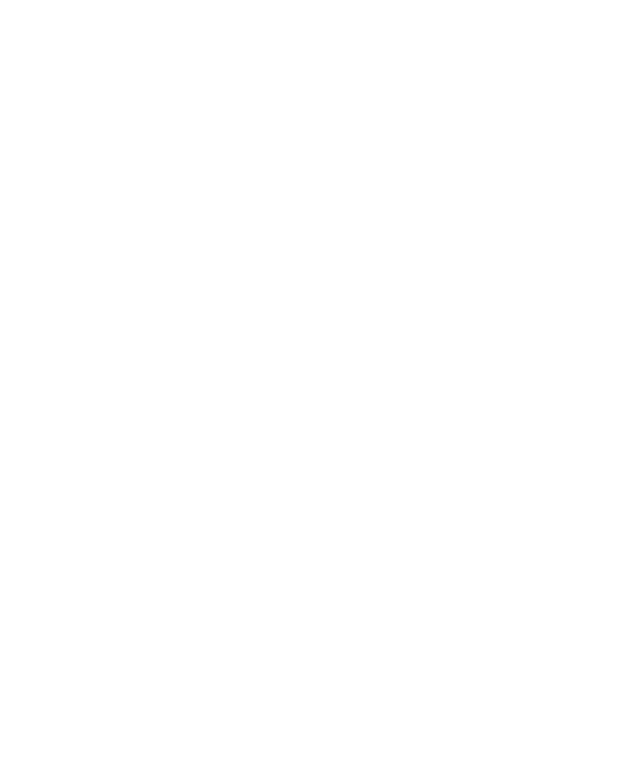
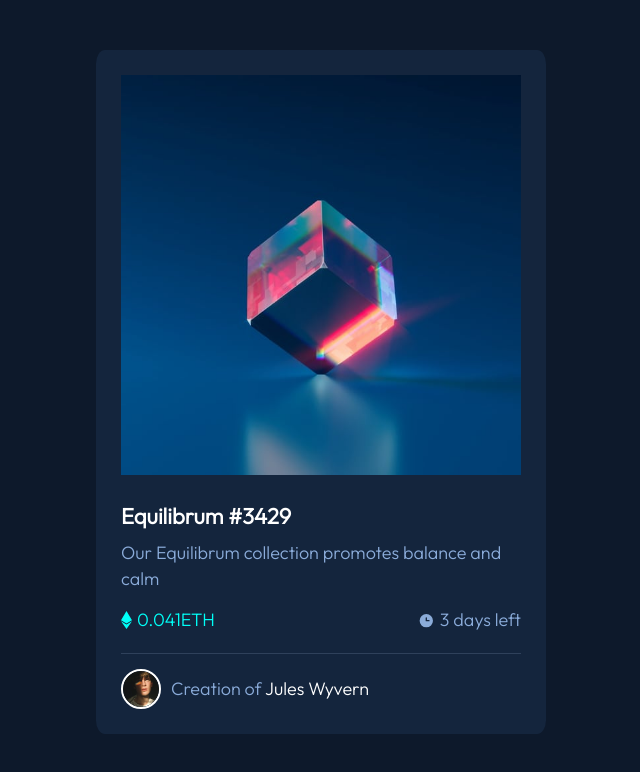
Before and after one commit to louiscollard/NFT_card_component, a plain HTML site: page index.html in a window 1280 px wide. Shown: the whole page, without its empty margins (319-959 px from the left). Drawn offline with Linux system fonts and the light colour scheme.

Commit message:
Finish NFT card component

```diff
--- a/index.html
+++ b/index.html
@@ -4,7 +4,31 @@
 		<meta charset="UTF-8" />
 		<meta http-equiv="X-UA-Compatible" content="IE=edge" />
 		<meta name="viewport" content="width=device-width, initial-scale=1.0" />
-		<title>NFT Card component</title>
+		<title>NFT Card</title>
+		<link rel="stylesheet" href="./style.css" />
 	</head>
-	<body></body>
+	<body>
+		<div class="card">
+			<img class="nft-card" src="./images/image-equilibrium.jpg" alt="Nft image" />
+			<div class="img-overlay">
+				<img src="./images/icon-view.svg" alt="Eye icon" />
+			</div>
+			<h2>Equilibrum #3429</h2>
+			<p>Our Equilibrum collection promotes balance and calm</p>
+			<div class="container">
+				<div class="price">
+					<img src="./images/icon-ethereum.svg" alt="Eth icon" />
+					<div class="">0.041ETH</div>
+				</div>
+				<div class="time">
+					<img src="./images/icon-clock.svg" alt="Clock icon" />
+					<div>3 days left</div>
+				</div>
+			</div>
+			<div class="creator">
+				<img src="./images/image-avatar.png" />
+				<div>Creation of <span>Jules Wyvern</span></div>
+			</div>
+		</div>
+	</body>
 </html>
--- a/style.css
+++ b/style.css
@@ -0,0 +1,117 @@
+@import url("https://fonts.googleapis.com/css2?family=Outfit:wght@300&display=swap");
+
+:root {
+	/* Primary */
+	--soft-blue: hsl(215, 51%, 70%);
+	--cyan: hsl(178, 100%, 50%);
+	/* Neutral */
+	--main-bg: hsl(217, 54%, 11%);
+	--card-bg: hsl(216, 50%, 16%);
+	--line: hsl(215, 32%, 27%);
+	--white: hsl(0, 0%, 100%);
+}
+
+body {
+	font-family: "Outfit", sans-serif;
+	font-size: 18px;
+	background-color: var(--main-bg);
+}
+
+* {
+	margin: 0;
+	padding: 0;
+	box-sizing: border-box;
+}
+
+.card {
+	position: relative;
+	width: 450px;
+	background-color: var(--card-bg);
+	color: var(--soft-blue);
+	padding: 25px 25px;
+	border-radius: 2%;
+	font-weight: 300;
+	line-height: 26px;
+	margin: 50px auto;
+}
+
+.card h2 {
+	font-weight: 600;
+	color: var(--white);
+	font-size: 22px;
+	line-height: 28px;
+	margin: 20px 0 10px 0;
+}
+
+.card h2:hover {
+	color: var(--cyan);
+}
+
+.nft-card {
+	width: 100%;
+}
+
+.container {
+	display: flex;
+	align-items: center;
+	justify-content: space-between;
+	font-weight: 400;
+	margin: 15px 0px;
+	border-bottom: 1px solid var(--line);
+	padding-bottom: 20px;
+}
+
+.time,
+.price {
+	display: flex;
+	align-items: center;
+}
+
+.time img,
+.price img {
+	margin-right: 5px;
+}
+
+.price:first-child {
+	color: var(--cyan);
+}
+
+.img-overlay {
+	background-color: var(--cyan);
+	position: absolute;
+	height: 400px;
+	width: 400px;
+	top: 25px;
+	left: 25px;
+	border-radius: 2px;
+	opacity: 0;
+	display: flex;
+	justify-content: center;
+	align-items: center;
+}
+
+.img-overlay:hover {
+	opacity: 0.6;
+	transition: 1s;
+}
+
+.creator {
+	display: flex;
+	align-items: center;
+}
+
+.creator img {
+	width: 40px;
+	margin-right: 10px;
+	border: 2px solid var(--white);
+	border-radius: 100%;
+}
+
+.creator span {
+	color: var(--white);
+	cursor: pointer;
+}
+
+.creator span:hover {
+	color: var(--cyan);
+}
```
Also changed, not shown: app.js (deleted), design/active-states.jpg (added), design/desktop-design.jpg (added), design/desktop-preview.jpg (added), design/mobile-design.jpg (added), images/favicon-32x32.png (added), images/icon-clock.svg (added), images/icon-ethereum.svg (added), images/icon-view.svg (added), images/image-avatar.png (added), images/image-equilibrium.jpg (added), 3 other files.
